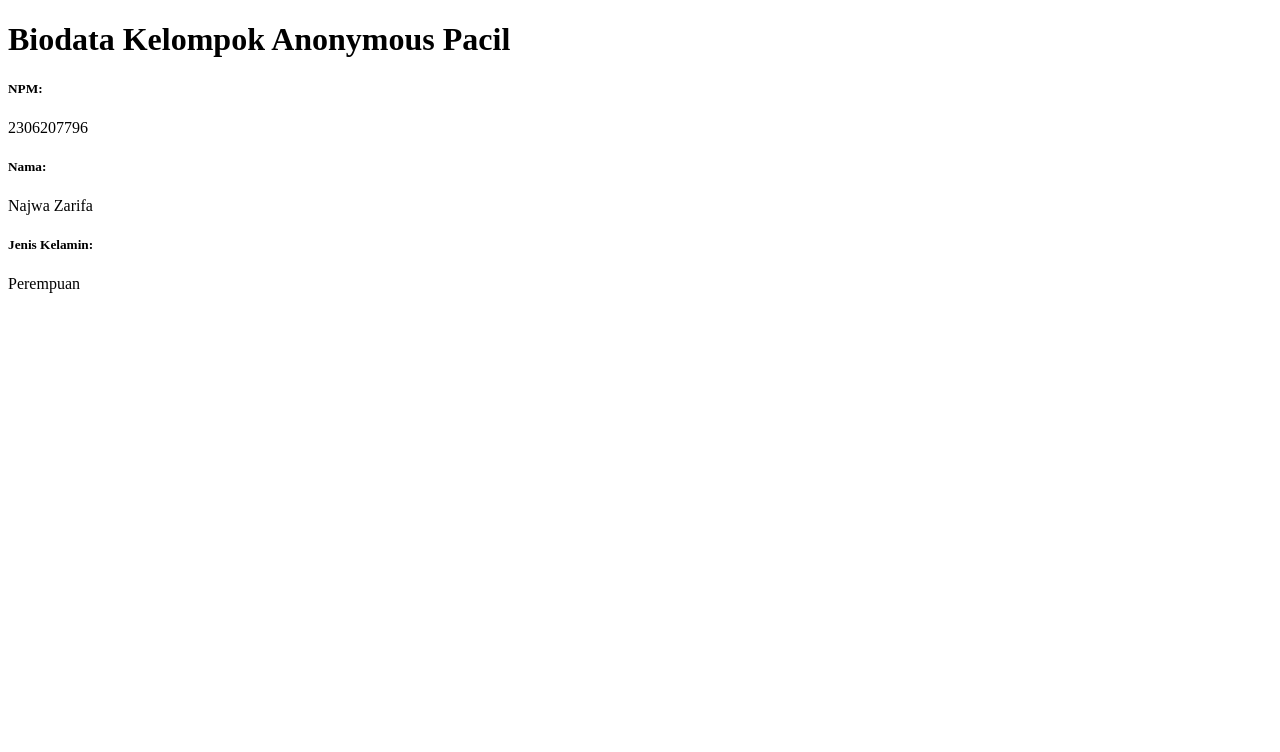
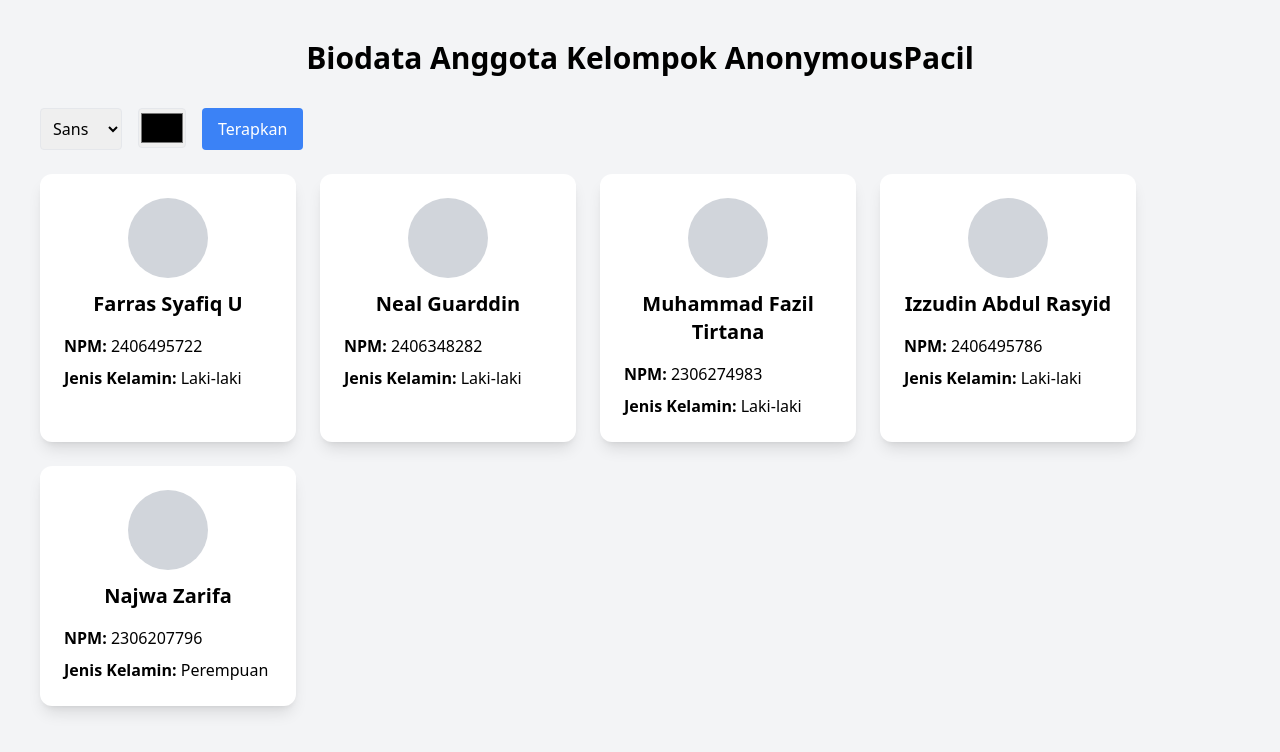
Before and after one commit to AnonymousPacil/pkpl-tk2, a Django app: page / in a window 1280 px wide. Shown: the top 752 px of the page. Run offline with Django 5.2, Linux system fonts and the light colour scheme; some libraries are stand-ins or nearby versions.

Commit message:
add biodata anggota and styling

```diff
--- a/main/templates/main.html
+++ b/main/templates/main.html
@@ -4,17 +4,75 @@
     <meta charset="UTF-8">
     <meta name="viewport" content="width=device-width, initial-scale=1.0">
     <title>Document</title>
+    <script src="https://cdn.tailwindcss.com"></script>
 </head>
-<body>
-    <h1>Biodata Kelompok Anonymous Pacil</h1>
+<body class="bg-gray-100 p-10">
 
-    <div>
-        <h5>NPM: </h5>
-        <p>{{ npm }}<p>
-        <h5>Nama: </h5>
-        <p>{{ nama }}<p>
-        <h5>Jenis Kelamin: </h5>
-        <p>{{ jenis_kelamin }}<p>
+    <h1 class="text-3xl font-bold mb-8 text-center">
+        Biodata Anggota Kelompok AnonymousPacil
+    </h1>
+
+    <form method="get" class="mb-6 flex gap-4">
+
+        <!-- Font Style -->
+        <select name="font" class="border p-2 rounded">
+            <option value="font-sans">Sans</option>
+            <option value="font-serif">Serif</option>
+            <option value="font-mono">Mono</option>
+        </select>
+
+        <!-- Color Wheel -->
+        <input
+            type="color"
+            name="warna"
+            value="{{ warna }}"
+            class="w-12 h-10 border rounded"
+        >
+
+        <button class="bg-blue-500 text-white px-4 py-2 rounded">
+            Terapkan
+        </button>
+
+    </form>
+
+    <!-- Biodata Anggota -->
+    <div class="flex flex-wrap gap-6 {{ font }}">
+
+        {% for a in anggota %}
+
+        <!-- Card -->
+        <div class="bg-white shadow-lg rounded-xl p-6 w-64 hover:shadow-2xl transition"
+             style="color: {{ warna }}">
+
+            <div class="text-center mb-4">
+
+                <!-- Foto dummy -->
+                <div class="w-20 h-20 bg-gray-300 rounded-full mx-auto mb-3"></div>
+
+                <h2 class="text-xl font-bold">
+                    {{ a.nama }}
+                </h2>
+
+            </div>
+
+            <div class="space-y-2">
+
+                <p>
+                    <span class="font-semibold">NPM:</span>
+                    {{ a.npm }}
+                </p>
+
+                <p>
+                    <span class="font-semibold">Jenis Kelamin:</span>
+                    {{ a.jenis_kelamin }}
+                </p>
+
+            </div>
+
+        </div>
+
+        {% endfor %}
+
     </div>
 </body>
 </html>
--- a/main/urls.py
+++ b/main/urls.py
@@ -1,8 +1,8 @@
 from django.urls import path
-from main.views import show_main
+from main.views import show_anggota
 
 app_name = 'main'
 
 urlpatterns = [
-    path('', show_main, name='show_main'),
+    path('', show_anggota, name='show_anggota'),
 ]
--- a/main/views.py
+++ b/main/views.py
@@ -1,10 +1,41 @@
 from django.shortcuts import render
 
-def show_main(request):
+def show_anggota(request):
+    anggota = [
+        {
+            "nama": "Farras Syafiq U",
+            "npm": "2406495722",
+            "jenis_kelamin": "Laki-laki"
+        },
+        {
+            "nama": "Neal Guarddin",
+            "npm": "2406348282",
+            "jenis_kelamin": "Laki-laki"
+        },
+        {
+            "nama": "Muhammad Fazil Tirtana",
+            "npm": "2306274983",
+            "jenis_kelamin": "Laki-laki"
+        },
+        {
+            "nama": "Izzudin Abdul Rasyid",
+            "npm": "2406495786",
+            "jenis_kelamin": "Laki-laki"
+        },
+        {
+            "nama": "Najwa Zarifa",
+            "npm": "2306207796",
+            "jenis_kelamin": "Perempuan"
+        }
+    ]
+
+    font = request.GET.get('font', 'font-sans')
+    warna = request.GET.get('warna', '#000000')
+
     context = {
-        'npm' : '2306207796',
-        'nama': 'Najwa Zarifa',
-        'jenis_kelamin': 'Perempuan'
+        'anggota': anggota,
+        'font': font,
+        'warna': warna
     }
 
     return render(request, "main.html", context)
--- a/pkpl_tk2/urls.py
+++ b/pkpl_tk2/urls.py
@@ -16,7 +16,6 @@ Including another URLconf
 """
 from django.contrib import admin
 from django.urls import path, include
-from main.views import show_main
 
 urlpatterns = [
     path('admin/', admin.site.urls),
```
